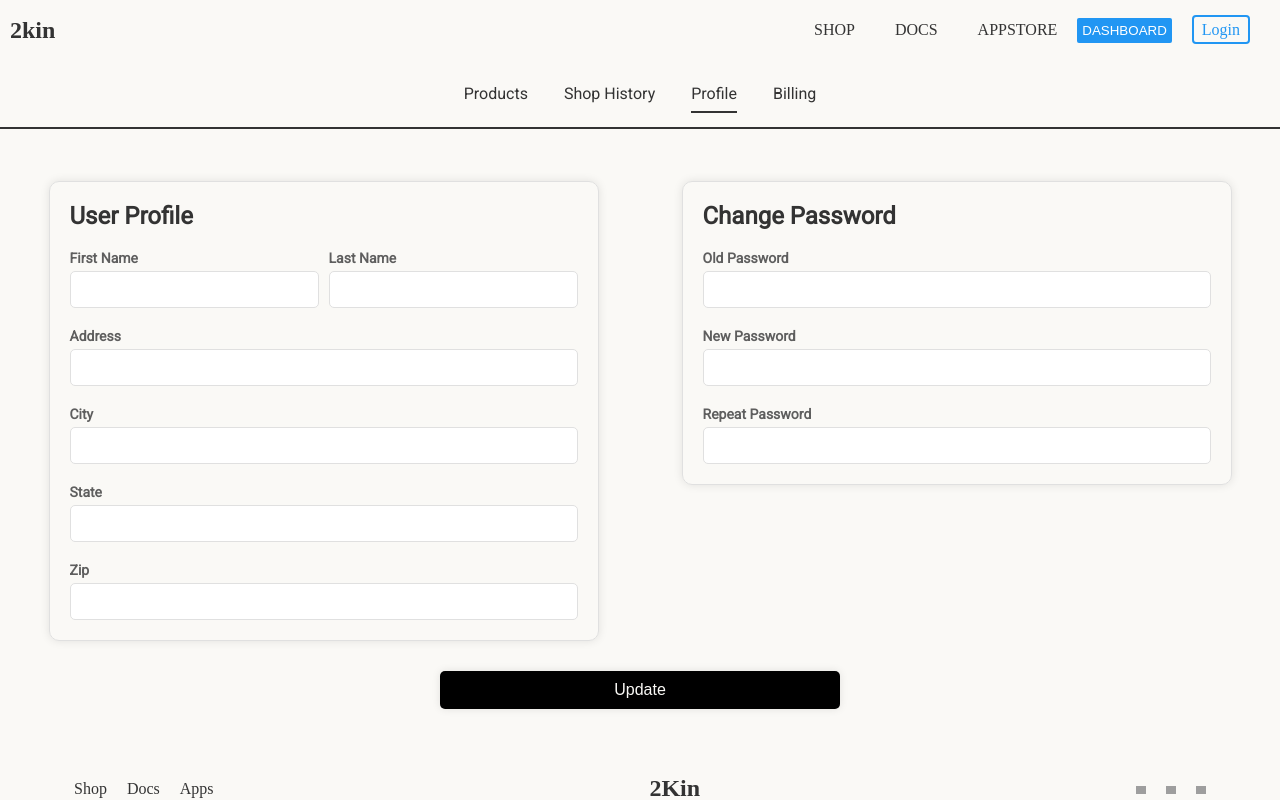
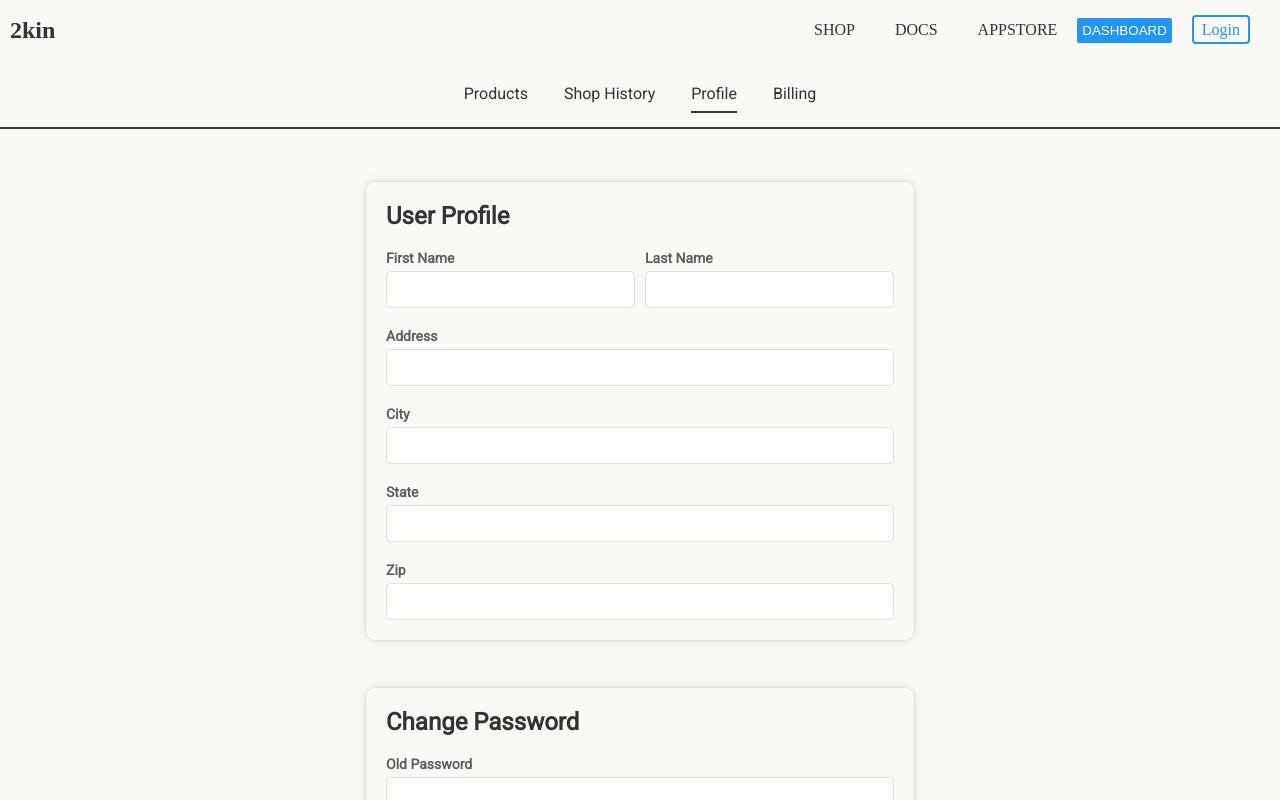
Before and after one commit to SirSicard/2KIN-Onboarding, a React (Vite) app in the folder client/: page /user/profile in a window 1280 px wide. Shown: the top 800 px of the page. Built offline with nearby package versions, Linux system fonts and the light colour scheme; grey boxes are pictures that could not be loaded.

Commit message:
fixed little debbug in profile page

```diff
--- a/client/src/styles/userProfile.css
+++ b/client/src/styles/userProfile.css
@@ -26,9 +26,9 @@
     width: 100%;
     height: 100%;
     display: flex;
-    flex-direction: row;
-    justify-content: space-around;
-    /* align-items: center; */
+    flex-direction: column;
+    justify-content: center;
+    align-items: center;
     padding: 0;
     gap: 26px;
 
@@ -134,11 +134,11 @@
 }
 
 @media screen and (max-width: 768px){
-    .row{
+    /* .row{
         flex-direction: column;
         gap: 20px;
         margin-top: 90px;
-    }
+    } */
     .billing-form-group-info,
     .billing-form-group-pass{
         max-width: 100%;
```
